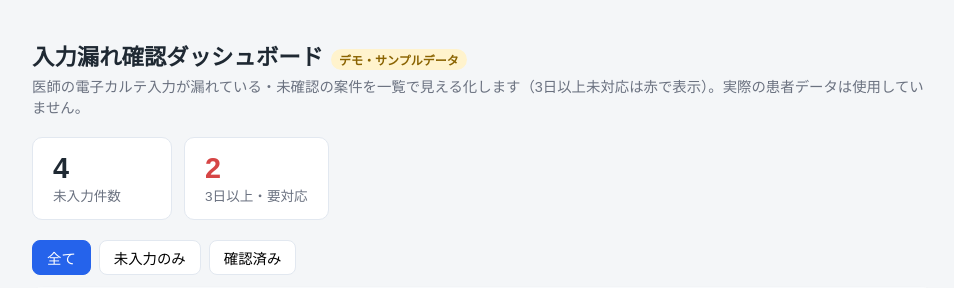
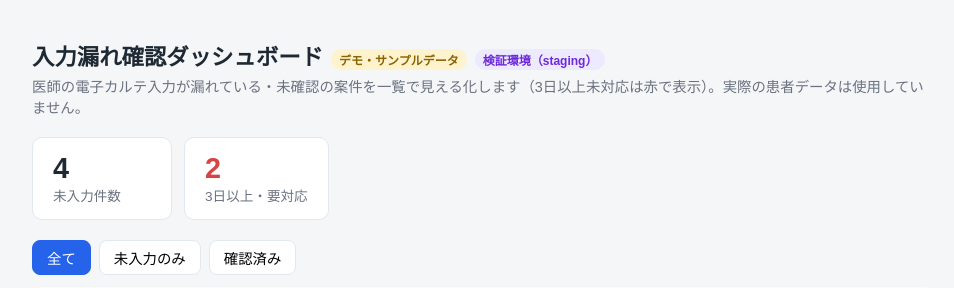
Before and after one commit to HelloJasmin999/nyuryoku-check-dashboard, a Flask app: page / in a window 1280 px wide. Shown: the top 288 px of the page, without its empty margins (158-1112 px from the left). Run offline with Flask 3, Linux system fonts and the light colour scheme; data comes from the database, SQL or seed files in the repository.

Commit message:
stagingページに「検証環境（staging）」バッジを追加（環境分離の動作確認用）

```diff
--- a/templates/index.html
+++ b/templates/index.html
@@ -31,6 +31,16 @@
     display: inline-block;
     background: #fff3cd;
     color: #8a6300;
+    font-size: 0.75rem;
+    padding: 2px 8px;
+    border-radius: 12px;
+    margin-left: 8px;
+    vertical-align: middle;
+  }
+  .staging-badge {
+    display: inline-block;
+    background: #ede9fe;
+    color: #6d28d9;
     font-size: 0.75rem;
     padding: 2px 8px;
     border-radius: 12px;
@@ -144,7 +154,7 @@
 <body>
 <div class="container">
   <header>
-    <h1>入力漏れ確認ダッシュボード<span class="demo-badge">デモ・サンプルデータ</span></h1>
+    <h1>入力漏れ確認ダッシュボード<span class="demo-badge">デモ・サンプルデータ</span><span class="staging-badge">検証環境（staging）</span></h1>
     <p class="subtitle">医師の電子カルテ入力が漏れている・未確認の案件を一覧で見える化します（{{ urgent_days }}日以上未対応は赤で表示）。実際の患者データは使用していません。</p>
   </header>
 
```
